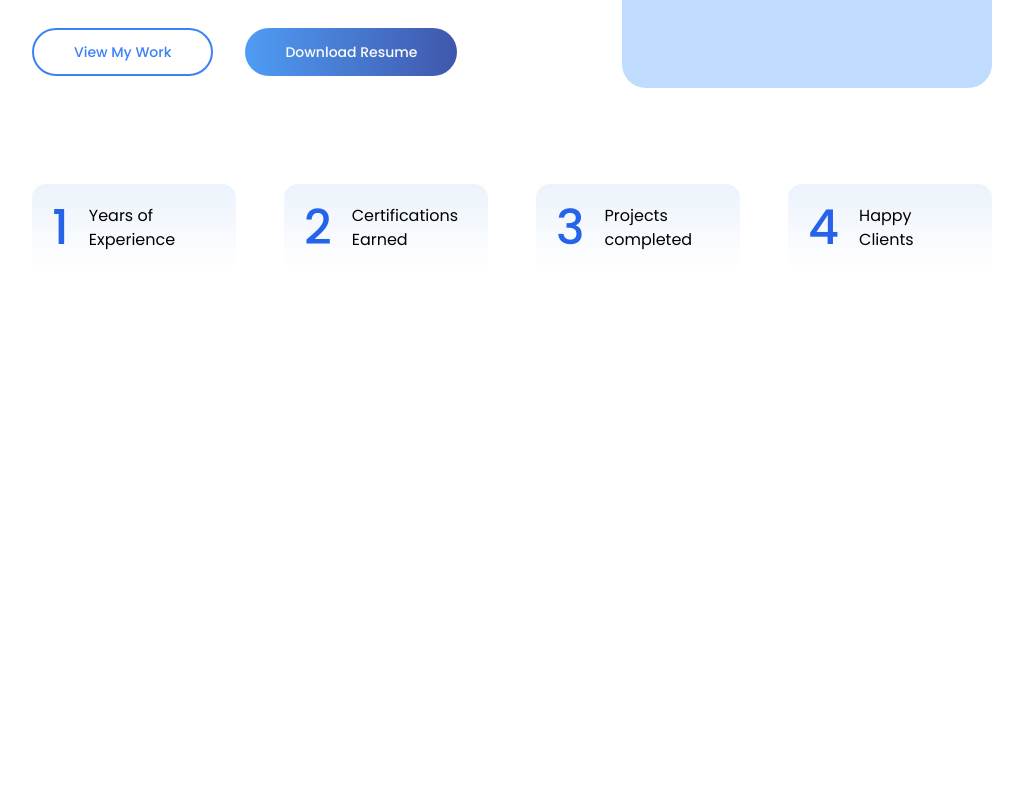
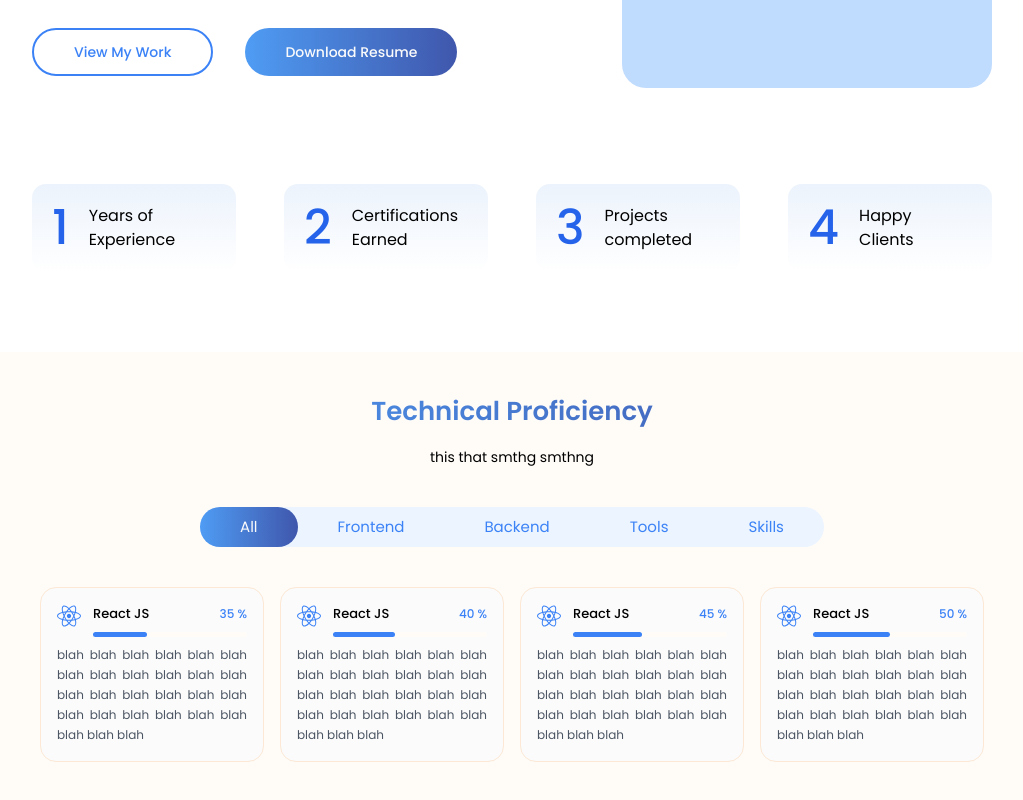
Before and after one commit to akshatbiniwale/resume-website-client, a React (Vite) app: page / in a window 1280 px wide. Shown: the part 490-1290 px from the top of the page, without its empty margins (128-1151 px from the left). Before the commit the page ends 800 px from the top, so only its background shows below. Built offline with nearby package versions, Linux system fonts and the light colour scheme.

Commit message:
skills cards complete

```diff
--- a/package.json
+++ b/package.json
@@ -10,6 +10,7 @@
     "preview": "vite preview"
   },
   "dependencies": {
+    "framer-motion": "^12.6.3",
     "react": "^19.0.0",
     "react-dom": "^19.0.0",
     "react-icons": "^5.5.0",
--- a/src/App.jsx
+++ b/src/App.jsx
@@ -1,13 +1,14 @@
 import React from "react";
 import Navbar from "./components/Navbar";
-import Hero from './sections/Hero';
+import Hero from "./sections/Hero";
+import TechnicalProf from "./sections/TechnicalProf";
 
 const App = () => {
 	return (
 		<div className="xl:mx-32">
 			<Navbar />
-      <Hero />
-
+			<Hero />
+			<TechnicalProf />
 		</div>
 	);
 };
--- /dev/null
+++ b/src/components/SkillCard.jsx
@@ -0,0 +1,35 @@
+import React from "react";
+
+const SkillCard = ({ icon, skillName, description, progress }) => {
+	return (
+		<div className="bg-white rounded-2xl border border-[#fce8d4] p-4">
+			<div className="flex gap-3">
+				<div className="">{icon}</div>
+
+				<div className="flex-1">
+					<div className="flex items-center justify-between">
+						<p className="text-[13px] text-black font-medium">
+							{skillName}
+						</p>
+						<p className="text-xs text-blue-500 font-medium">
+							{progress} %
+						</p>
+					</div>
+
+					<div className="w-full bg-background rounded-md h-[5px] relative mt-2">
+						<div
+							className="bg-blue-500 h-[5px] rounded-md"
+							style={{ width: `${progress}%` }}
+						/>
+					</div>
+				</div>
+			</div>
+
+			<p className="text-xs text-gray-600 text-justify leading-5 mt-2">
+				{description}
+			</p>
+		</div>
+	);
+};
+
+export default SkillCard;
--- /dev/null
+++ b/src/components/Tabs.jsx
@@ -0,0 +1,31 @@
+import React from "react";
+
+const Tabs = ({ tabList, activeTab, onChange }) => {
+	const getActiveStyles = (value) => {
+		return activeTab === value
+			? "text-white bg-gradient-primary"
+			: "text-blue-500 bg-transparent";
+	};
+
+	return (
+		<div className="flex items-center justify-center my-10">
+			<div className="bg-[#ebf4ff] rounded-full flex">
+				{tabList.map((tab) => (
+					<button
+						key={tab.id}
+						className={`text-xs md:text-[15px] ${getActiveStyles(
+							tab.value
+						)} rounded-full px-4 md:px-10 py-[6px] md:py-3`}
+						onClick={() => {
+							onChange(tab.value);
+						}}
+					>
+						{tab.label}
+					</button>
+				))}
+			</div>
+		</div>
+	);
+};
+
+export default Tabs;
--- a/src/index.css
+++ b/src/index.css
@@ -42,4 +42,8 @@
     .icon-img {
         @apply w-12 md:w-16 h-12 md:h-16 absolute transition-transform duration-300 ease-in-out hover:scale-110 hover:rotate-0;
     }
+
+    .section-title {
+        @apply text-[26px] font-semibold text-center bg-gradient-primary bg-clip-text text-transparent;
+    }
 }
--- a/src/sections/TechnicalProf.jsx
+++ b/src/sections/TechnicalProf.jsx
@@ -1,9 +1,64 @@
-import React from 'react'
+import React, { useState } from "react";
+import { SKILL_TABS, SKILLS } from "../utils/data";
+import Tabs from "../components/Tabs";
+import SkillCard from "../components/SkillCard";
+import { motion } from "framer-motion";
 
 const TechnicalProf = () => {
-  return (
-    <div>TechnicalProf</div>
-  )
-}
+	const [tabData, setTabData] = useState(SKILLS);
+	const [activeTab, setActiveTab] = useState("all");
 
-export default TechnicalProf
+	const handleTabValueChange = (value) => {
+		if (value == "all") {
+			setActiveTab(SKILLS);
+			setActiveTab("all");
+			return;
+		}
+
+		const updatedList = SKILLS.filter((skill) => skill.type === value);
+		setTabData(updatedList);
+		setActiveTab(value);
+	};
+
+	return (
+		<section id="skills" className="bg-background mt-20">
+			<div className="container mx-auto p-10">
+				<div className="w-full lg:w-[60vw] mx-auto">
+					<h4 className="section-title">Technical Proficiency</h4>
+
+					<p className="text-center text-sm mt-4">
+						this that smthg smthng
+					</p>
+
+					<Tabs
+						tabList={SKILL_TABS}
+						activeTab={activeTab}
+						onChange={handleTabValueChange}
+					/>
+				</div>
+
+				<div className="grid grid-cols-1 md:grid-cols-2 lg:grid-cols-4 gap-4 min-h-[430px]">
+					{tabData.map((skill, index) => (
+						<motion.div
+							key={skill.id}
+							initial={{ opacity: 0, y: 20 }}
+							animate={{ opacity: 1, y: 0 }}
+							transition={{ duration: 0.4, delay: index * 0.1 }}
+						>
+							<SkillCard
+								icon={
+									<skill.icon className="w-6 h-6 text-blue-500" />
+								}
+								skillName={skill.skill}
+								description={skill.description}
+								progress={skill.progress}
+							/>
+						</motion.div>
+					))}
+				</div>
+			</div>
+		</section>
+	);
+};
+
+export default TechnicalProf;
--- a/src/utils/data.js
+++ b/src/utils/data.js
@@ -46,28 +46,32 @@
 		icon: FaReact,
 		skill: "React JS",
 		type: "frontend",
-		description: "blah blah blah",
+		description: "blah blah blah blah blah blah blah blah blah blah blah blah blah blah blah blah blah blah blah blah blah blah blah blah blah blah blah",
+		progress: 35,
 	},
 	{
 		id: "02",
 		icon: FaReact,
 		skill: "React JS",
 		type: "frontend",
-		description: "blah blah blah",
+		description: "blah blah blah blah blah blah blah blah blah blah blah blah blah blah blah blah blah blah blah blah blah blah blah blah blah blah blah",
+		progress: 40,
 	},
 	{
 		id: "03",
 		icon: FaReact,
 		skill: "React JS",
 		type: "frontend",
-		description: "blah blah blah",
+		description: "blah blah blah blah blah blah blah blah blah blah blah blah blah blah blah blah blah blah blah blah blah blah blah blah blah blah blah",
+		progress: 45,
 	},
 	{
 		id: "04",
 		icon: FaReact,
 		skill: "React JS",
 		type: "frontend",
-		description: "blah blah blah",
+		description: "blah blah blah blah blah blah blah blah blah blah blah blah blah blah blah blah blah blah blah blah blah blah blah blah blah blah blah",
+		progress: 50,
 	},
 ];
 
```
Also changed, not shown: 1 other file (tests, documents, lock files or other folders).
